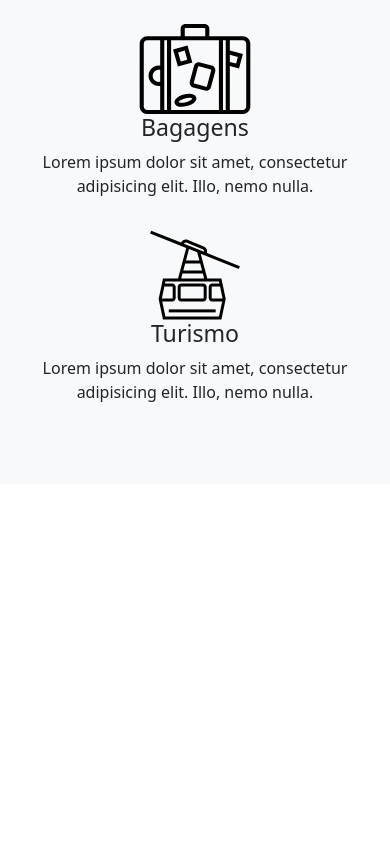
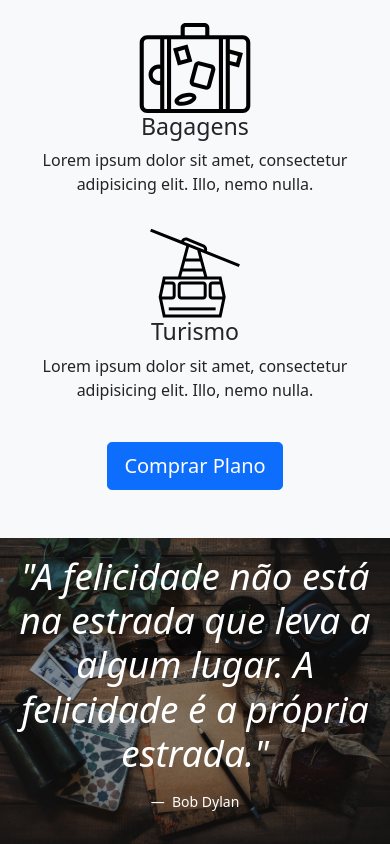
Before and after one commit to rasanf/caravan, a plain HTML site: page index.html in a window 390 px wide. Shown: the part 1680-2524 px from the top of the page. Before the commit the page ends 2164 px from the top, so only its background shows below. Drawn offline with Linux system fonts and the light colour scheme.

Commit message:
feat: add blockquote section

```diff
--- a/css/style.css
+++ b/css/style.css
@@ -1,3 +1,4 @@
+/* HEADER */
 body {
     padding-top: 76px;
 }
@@ -6,3 +7,25 @@ body {
     box-shadow: 0 2px 4px 0 rgba(0, 0, 0, .05),
                 0 4px 8px 0 rgba(0, 0, 0, .05);
 }
+
+/* QUOTE */
+#home-quote {
+    background: url('../img/bg-quote.jpg') center center;
+    background-size: cover;
+}
+
+/* RESPONSIVE */
+@media (max-width: 767px) {
+    /* header */
+    body {
+        padding-top: 0;
+    }
+    .fixed-top {
+        position: relative;
+    }
+
+    /* quote */
+    #home-quote .display-4 {
+        font-size: 2.3rem;
+    }
+}
--- a/index.html
+++ b/index.html
@@ -181,6 +181,20 @@
                     </p>
                 </div>
             </div>
+
+            <a href="planos.html" class="btn btn-primary btn-lg mt-2">Comprar Plano</a>
+        </div>
+    </section>
+
+    <!-- QUOTE -->
+    <section id="home-quote" class="text-center text-white p-md-5">
+        <div class="p-3 p-md-5">
+            <blockquote class="blockquote">
+                <p class="display-4"><em>"A felicidade não está na estrada que leva a algum lugar. A felicidade é a própria estrada."</em></p>
+            </blockquote>
+            <figcaption class="blockquote-footer text-white mt-2">
+                <cite title="Bob Dylan" class="fst-normal">Bob Dylan</cite>
+            </figcaption>
         </div>
     </section>
 
```
